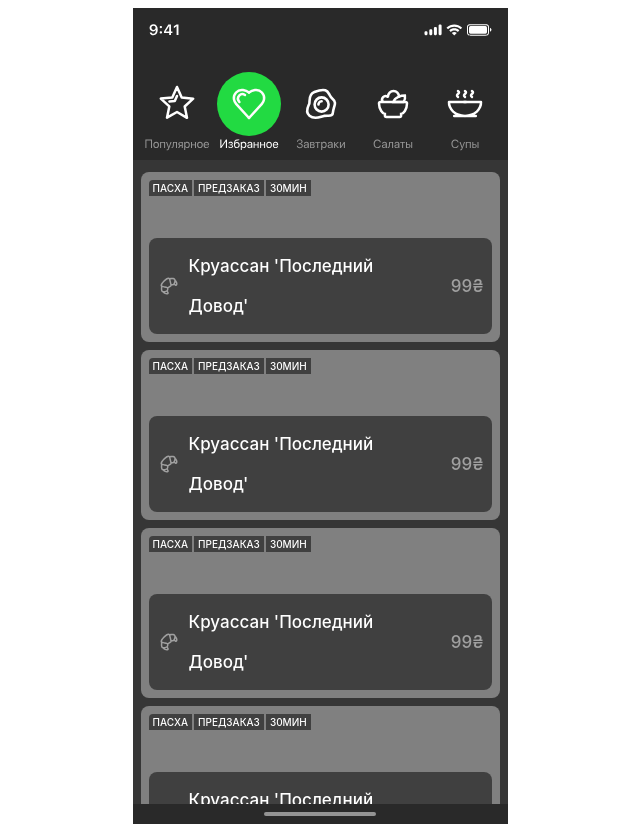
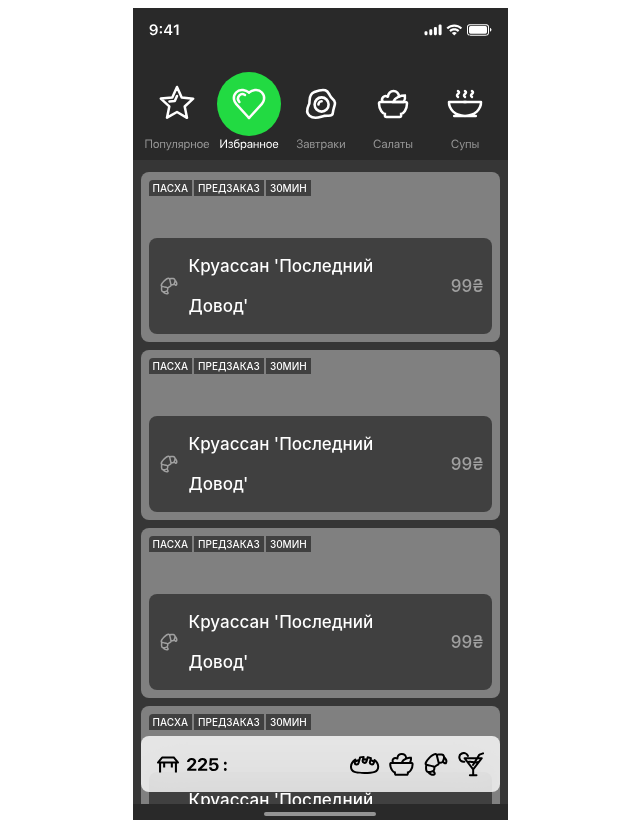
Before and after one commit to spro77/bt-dishcard, a React (Create React App) app: page / in a window 1280 px wide. Shown: the whole page, without its empty margins (320-960 px from the left). Built offline with nearby package versions, Linux system fonts and the light colour scheme.

Commit message:
cart added, staggering fixed

```diff
--- a/public/index.html
+++ b/public/index.html
@@ -9,7 +9,7 @@
       manifest.json provides metadata used when your web app is added to the
       homescreen on Android. See https://developers.google.com/web/fundamentals/engage-and-retain/web-app-manifest/
     -->
-	<link rel="manifest" href="%PUBLIC_URL%/manifest.json">
+	<!-- <link rel="manifest" href="%PUBLIC_URL%/manifest.json"> -->
 	<link rel="shortcut icon" href="%PUBLIC_URL%/favicon.ico">
 	<!--
       Notice the use of %PUBLIC_URL% in the tags above.
--- a/src/App.jsx
+++ b/src/App.jsx
@@ -1,15 +1,15 @@
 import { useState, useEffect, useRef } from "react";
+import { motion } from "framer-motion";
 import axios from "axios";
 import s from "./styles.module.scss";
 import { StatusBar } from "./components/StatusBar";
 import { CatTabBar } from "./components/CatTabBar";
 import { DishCard } from './components/DishCard'
+import { Cart } from "./components/Cart";
 import { Footer } from "./components/Footer";
 
 export default function App() {
-
-  console.log('APP LOADED');
-  const [state, setState] = useState([]);
+  const [dishes, setDishes] = useState();
   const [cardIsOpen, cardSetIsOpen] = useState(null);
   const dishListRef = useRef(null)
 
@@ -17,27 +17,86 @@ export default function App() {
     axios
       .get("./data.JSON")
       .then((res) => {
-        setState(res.data);
+        setDishes(res.data);
       })
       .catch((err) => console.log(err));
   }, []);
+
+  const dishListAnim = {
+    hidden: {
+      opacity: 0,
+    },
+    show: {
+      opacity: 1,
+      transition: {
+        staggerChildren: 0.1,
+        // delayChildren: 1,
+      }
+    }
+  }
+
+  const dishAnim = (cond) => {
+    return {
+      hidden: {
+        marginBottom: 28,
+        scale: .75 },
+      show: {
+        marginBottom: 8,
+        height: cond ? 440 : null,
+        scale: 1,
+        transition: {
+          // delay: 1,
+          type: "spring",
+          bounce: .5
+        }
+      }
+    }
+  }
+
+  const cartAnim = {
+    hidden: {
+      bottom: -30,
+      rotateX: 180,
+      originY: 1
+    },
+    show: {
+      bottom: 28,
+      rotateX: 0,
+      originY: 1,
+      transition: {
+        delay: 1,
+        type: "spring",
+        stiffness: 180
+      }
+    }
+  }
 
   return (
     <div className={s.app}>
       <div className={s.phoneFrame}>
         <StatusBar />
         <CatTabBar />
-        {<div ref={dishListRef} className={s.dishList}>
-          {state.map((dish, i) => (
+        <Cart cartAnim={cartAnim}/>
+        { dishes &&
+          <motion.div
+          variants={dishListAnim}
+          initial="hidden"
+          animate="show"
+          ref={dishListRef}
+          className={s.dishList}
+          >
+            {dishes.map((dish, i) => (
               <DishCard
               rf={dishListRef}
               key={dish.id}
               dish={dish}
               cardIsOpen={cardIsOpen}
               cardSetIsOpen={cardSetIsOpen}
+              variants={dishAnim}
               />
-          ))}
-        </div>}
+            ))
+        }
+        </motion.div>}
         <Footer />
       </div>
     </div>
--- /dev/null
+++ b/src/components/Cart.jsx
@@ -0,0 +1,20 @@
+import s from "../styles.module.scss";
+import { motion } from "framer-motion"
+import { ReactComponent as TablePicto } from '../assets/table.svg'
+import { ReactComponent as AddedDishes } from '../assets/added-dishes.svg'
+
+
+export const Cart = ({cartAnim}) => {
+  console.log(cartAnim);
+  return (
+    <motion.div
+    className={s.cart}
+    variants={cartAnim}
+    initial="hidden"
+    animate="show"
+    >
+      <TablePicto />
+      <AddedDishes />
+    </motion.div>
+  )
+}
--- a/src/components/DishCard.jsx
+++ b/src/components/DishCard.jsx
@@ -3,17 +3,11 @@ import { motion } from "framer-motion"
 import { ReactComponent as IcoBakery } from "../assets/ico-bakery.svg";
 import { useRef, useEffect, useState } from "react";
 
-export const DishCard = ({ dish, cardIsOpen, cardSetIsOpen, rf }) => {
+export const DishCard = ({ dish, cardIsOpen, cardSetIsOpen, rf, variants }) => {
+  console.log(dish.id);
   const cardRef = useRef(null)
   const shouldExpand = cardIsOpen == dish.id
-  /* useEffect(() => {
-    console.log(cardRef.current.offsetHeight);
-    if(cardRef && cardID == dish.id) cardRef.current.scrollIntoView({
-      block: 'center',
-      behavior: 'smooth'
-    })
-  }, [cardIsOpen])
- */
+
   const cardTapHandler = (e) => {
     const id = e.currentTarget.getAttribute("data-id")
     e.stopPropagation();
@@ -28,18 +22,14 @@ export const DishCard = ({ dish, cardIsOpen, cardSetIsOpen, rf }) => {
       left: 0,
       behavior: 'smooth'
     })
-
-    /* if(rf) rf.current.scrollTo({
-      top: cardOffset - offset,
-      left: 0,
-      behavior: 'smooth'
-    }) */
   };
 
   return (
     <motion.div
       ref={cardRef}
-      animate={shouldExpand ? { height: 440 } : null}
+      variants={variants(shouldExpand)}
+      // initial="hidden"
+      // animate="show"
       data-id={dish.id}
       className={s.dishCard}
       onClick={(e) => cardTapHandler(e)}
--- a/src/styles.module.scss
+++ b/src/styles.module.scss
@@ -11,6 +11,8 @@ $bg-ui: #292929;
   justify-content: center;
 
   .phoneFrame {
+    position: relative;
+    overflow: hidden;
     width: 375px;
     height: 812px;
     background-color: $bg-color;
@@ -115,6 +117,28 @@ $bg-ui: #292929;
       }
     }
 
+    .cart {
+      position: absolute;
+      display: flex;
+      justify-content: space-between;
+      align-items: center;
+      padding: 1rem;
+      z-index: 1;
+      height: 56px;
+      left: 8px;
+      right: 8px;
+      bottom: 28px;
+
+      background: rgba(255, 255, 255, 0.8);
+      backdrop-filter: blur(20px);
+       -webkit-backdrop-filter: blur(20px);
+      border-radius: 8px;
+
+      svg {
+        fill: black;
+      }
+    }
+
     .footer {
       width: 100%;
       padding: 8px 0;
```
Also changed, not shown: src/assets/added-dishes.svg (added), src/assets/table.svg (added). Lines whose indentation alone changed are shown as unchanged.
